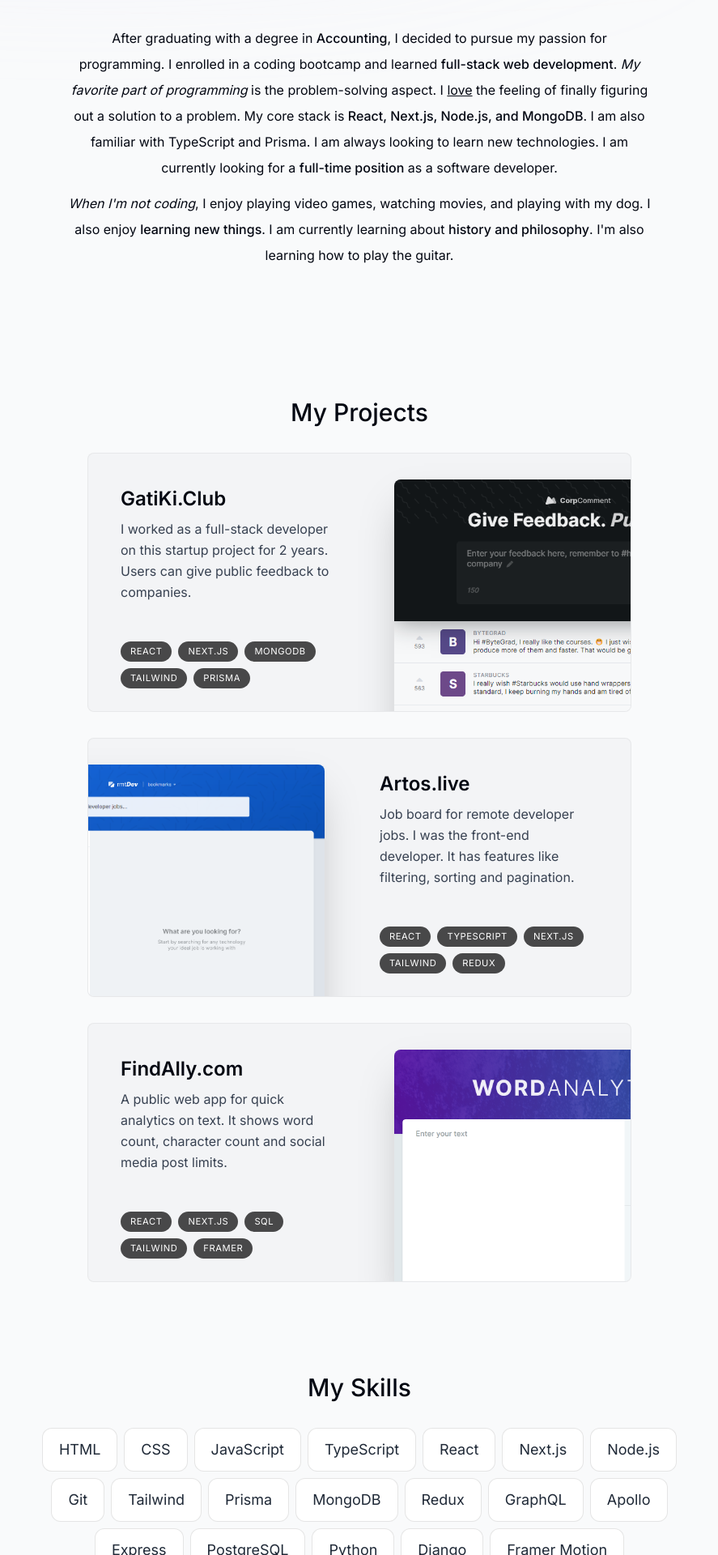
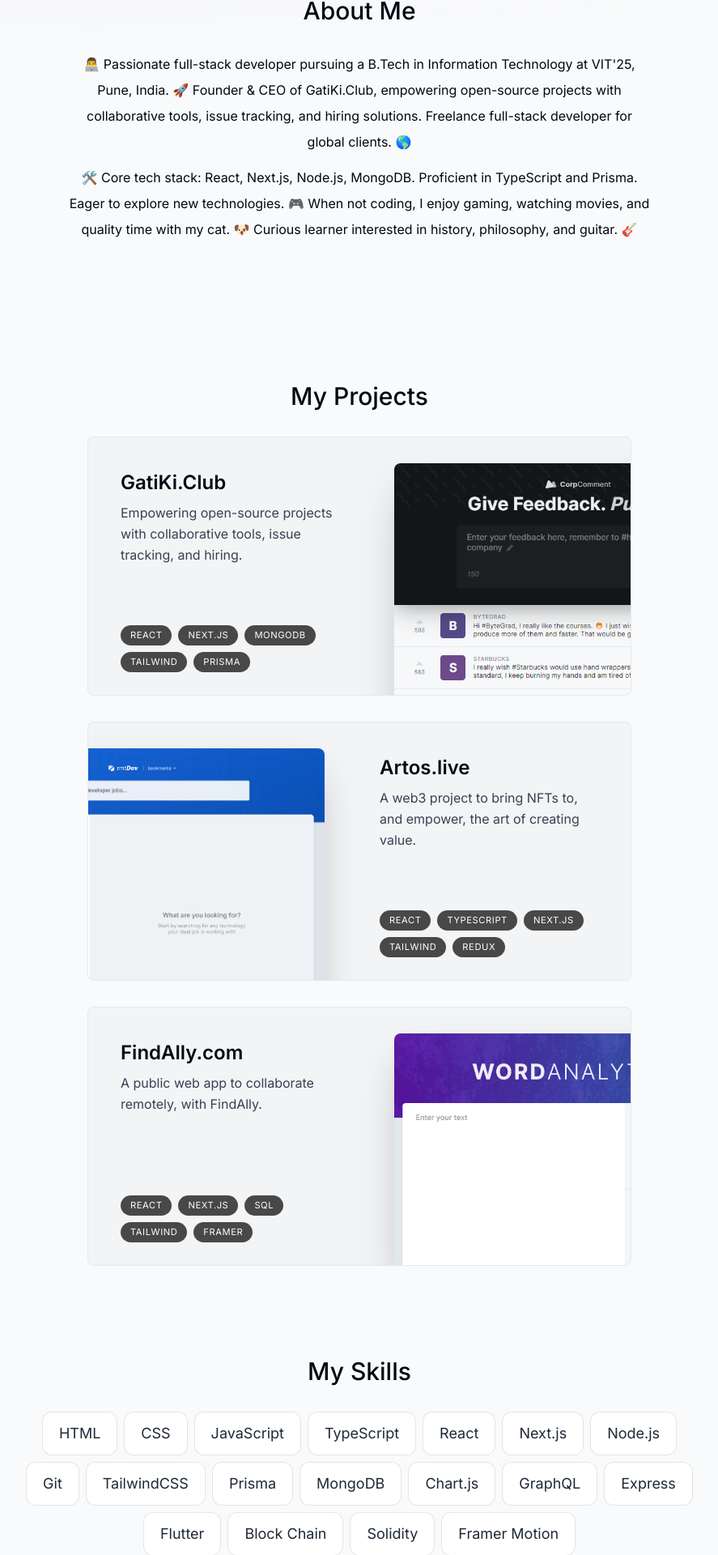
Before and after one commit to ayushvidhale/official-portfolio, a Next.js app: page / in a window 1280 px wide. Shown: the part 807-2727 px from the top of the page at 81% size, without its empty margins (196-1083 px from the left). Built offline with nearby package versions, Linux system fonts and the light colour scheme.

Commit message:
content-updated

```diff
--- a/components/about.tsx
+++ b/components/about.tsx
@@ -17,33 +17,18 @@
   transition={{ delay: 0.175 }}
   id="about"
 >
-      <SectionHeading>About me</SectionHeading>
+  <SectionHeading>About Me</SectionHeading>
   <p className="mb-3">
-        After graduating with a degree in{" "}
-        <span className="font-medium">Accounting</span>, I decided to pursue my
-        passion for programming. I enrolled in a coding bootcamp and learned{" "}
-        <span className="font-medium">full-stack web development</span>.{" "}
-        <span className="italic">My favorite part of programming</span> is the
-        problem-solving aspect. I <span className="underline">love</span> the
-        feeling of finally figuring out a solution to a problem. My core stack
-        is{" "}
-        <span className="font-medium">
-          React, Next.js, Node.js, and MongoDB
-        </span>
-        . I am also familiar with TypeScript and Prisma. I am always looking to
-        learn new technologies. I am currently looking for a{" "}
-        <span className="font-medium">full-time position</span> as a software
-        developer.
+    👨‍💻 Passionate full-stack developer pursuing a B.Tech in Information Technology at VIT'25, Pune, India. 🚀
+
+     Founder & CEO of GatiKi.Club, empowering open-source projects with collaborative tools, issue tracking, and hiring solutions. Freelance full-stack developer for global clients. 🌎
   </p>
-
-      <p>
-        <span className="italic">When I'm not coding</span>, I enjoy playing
-        video games, watching movies, and playing with my dog. I also enjoy{" "}
-        <span className="font-medium">learning new things</span>. I am currently
-        learning about{" "}
-        <span className="font-medium">history and philosophy</span>. I'm also
-        learning how to play the guitar.
+  <p className="mb-3">
+    🛠️ Core tech stack: React, Next.js, Node.js, MongoDB. Proficient in TypeScript and Prisma. Eager to explore new technologies.
+    🎮 When not coding, I enjoy gaming, watching movies, and quality time with my cat. 🐶 Curious learner interested in history, philosophy, and guitar. 🎸
   </p>
 </motion.section>
+
+
   );
 }
--- a/components/intro.tsx
+++ b/components/intro.tsx
@@ -37,7 +37,7 @@
               height="192"
               quality="95"
               priority={true}
-              className="h-24 w-24 rounded-full object-cover border-[0.35rem] border-white shadow-xl"
+              className="h-32 w-32 rounded-full object-cover border-[0.15rem] border-gray-200 shadow-xl"
             />
           </motion.div>
 
@@ -64,9 +64,7 @@
       >
         <span className="font-bold">Hello, I'm Ayush.</span> I'm a{" "}
         <span className="font-bold">full-stack developer</span> with{" "}
-        <span className="font-bold">3 years</span> of experience. I enjoy
-        building <span className="italic">sites & apps</span>. My focus is{" "}
-        <span className="underline">React (Next.js)</span>.
+        <span className="font-bold">3 years</span> of experience. Creating <span className="font-bold"> interactive and dynamic </span>web solutions.
       </motion.h1>
 
       <motion.div
--- a/lib/data.ts
+++ b/lib/data.ts
@@ -35,26 +35,26 @@
 
 export const experiencesData = [
   {
-    title: "Graduated bootcamp",
-    location: "Miami, FL",
+    title: "Founder & CEO",
+    location: "GatiKi.Club",
     description:
-      "I graduated after 6 months of studying. I immediately found a job as a front-end developer.",
-    icon: React.createElement(LuGraduationCap),
+    "I'm the founder and CEO of GatiKi.Club, a platform to empower open-source projects with collaborative tools, issue tracking, and hiring.",
+    icon: React.createElement(CgWorkAlt),
     date: "2019",
   },
   {
-    title: "Front-End Developer",
-    location: "Orlando, FL",
+    title: "VIT'25 (B.Tech)",
+    location: "Pune, India",
     description:
-      "I worked as a front-end developer for 2 years in 1 job and 1 year in another job. I also upskilled to the full stack.",
-    icon: React.createElement(CgWorkAlt),
-    date: "2019 - 2021",
+      "I'm currently pursuing my B.Tech in Information Technology from VIT'25, Pune.",
+    icon: React.createElement(LuGraduationCap),
+    date: "2021 - 2025",
   },
   {
-    title: "Full-Stack Developer",
-    location: "Houston, TX",
+    title: "Freelance Full-Stack Developer",
+    location: "Remote",
     description:
-      "I'm now a full-stack developer working as a freelancer. My stack includes React, Next.js, TypeScript, Tailwind, Prisma and MongoDB. I'm open to full-time opportunities.",
+      "I'm a freelance full-stack developer, working with clients from all over the world.",
     icon: React.createElement(FaReact),
     date: "2021 - present",
   },
@@ -64,21 +64,21 @@
   {
     title: "GatiKi.Club",
     description:
-      "I worked as a full-stack developer on this startup project for 2 years. Users can give public feedback to companies.",
+      "Empowering open-source projects with collaborative tools, issue tracking, and hiring.",
     tags: ["React", "Next.js", "MongoDB", "Tailwind", "Prisma"],
     imageUrl: corpcommentImg,
   },
   {
     title: "Artos.live",
     description:
-      "Job board for remote developer jobs. I was the front-end developer. It has features like filtering, sorting and pagination.",
+      "A web3 project to bring NFTs to, and empower, the art of creating value.",
     tags: ["React", "TypeScript", "Next.js", "Tailwind", "Redux"],
     imageUrl: rmtdevImg,
   },
   {
     title: "FindAlly.com",
     description:
-      "A public web app for quick analytics on text. It shows word count, character count and social media post limits.",
+      "A public web app to collaborate remotely, with FindAlly.",
     tags: ["React", "Next.js", "SQL", "Tailwind", "Framer"],
     imageUrl: wordanalyticsImg,
   },
@@ -93,15 +93,17 @@
   "Next.js",
   "Node.js",
   "Git",
-  "Tailwind",
+  "TailwindCSS",
   "Prisma",
   "MongoDB",
-  "Redux",
+  // "Redux",
+  "Chart.js",
   "GraphQL",
-  "Apollo",
   "Express",
-  "PostgreSQL",
-  "Python",
-  "Django",
+  "Flutter",
+  "Block Chain",
+  "Solidity",
+  // "Python",
+  // "Django",
   "Framer Motion",
 ] as const;
```
Lines whose indentation alone changed are shown as unchanged.
